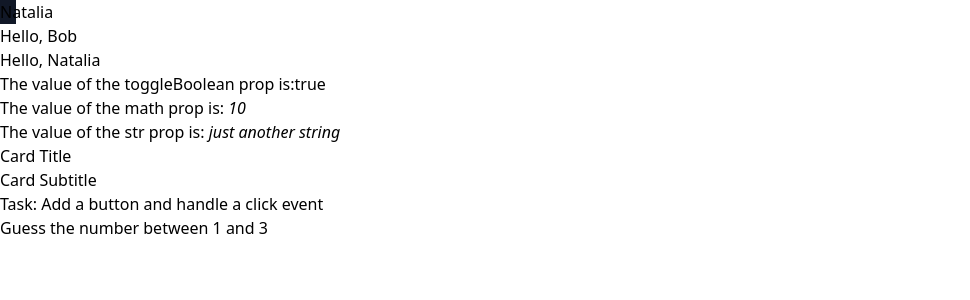
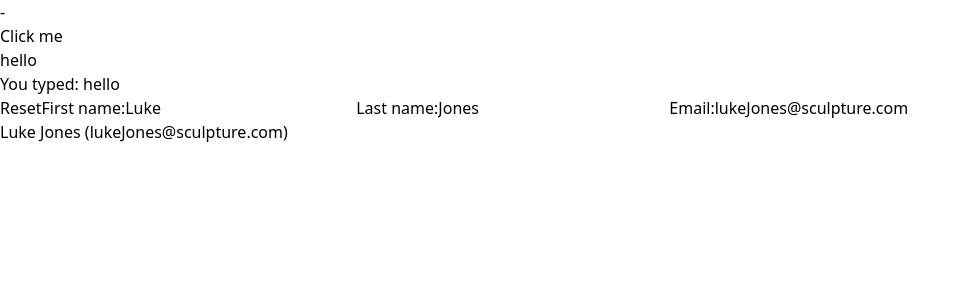
Before and after one commit to nserrano123/Nebula, a React (Vite) app: page / in a window 1280 px wide. Shown: the top 300 px of the page, without its empty margins (0-970 px from the left). Built offline with nearby package versions, Linux system fonts and the light colour scheme.

Commit message:
Boton en App e input

```diff
--- a/src/App.tsx
+++ b/src/App.tsx
@@ -1,40 +1,22 @@
-import Heading from './components/heading'
-import NavBar from './components/nav_bar'
-import Example from './components/prop_dos'
-import Card from './components/card';
-import ModeToggler from './mode_toggler';
+
+import InputComponent from './components/input_component';
+import MyButton from './components/mybutton';
+import RegisterForm from './components/register_form';
 
 
 
 function App() {
-  const bool = false;
-  const str1 = "just";
-
-  function handleClick() {
-    let randomNum = Math.floor(Math.random() * 3) + 1;
-    console.log(randomNum);
-    let userInput = prompt('type a number');
-    alert(`Computer number: ${randomNum}, Your guess: ${userInput}`);
-    }
 
 
   return (
-    <div className="App">
-    <NavBar  title='Natalia'></NavBar>
-    <Heading firstname = "Bob"></Heading>
-    <Heading firstname = "Natalia"></Heading>
-    <Example
-                toggleBoolean={!bool}
-                math={(10 + 20) / 3}
-                str={str1 + ' another ' + 'string'}
-            />
-    <Card h2="Card Title" h3="Card Subtitle"></Card>
-    {/* <ModeToggler /> */}
-    <div>
-      <h1>Task: Add a button and handle a click event</h1>
-      <button onClick = { handleClick }> Guess the number between 1 and 3</button>
-    </div>
-    </div>
+<div>
+
+    <MyButton></MyButton>
+
+    <InputComponent></InputComponent>
+    <RegisterForm></RegisterForm>
+
+   </div>
 
   )
 }
--- /dev/null
+++ b/src/components/input_component.tsx
@@ -0,0 +1,19 @@
+import { useState } from 'react';
+
+export default function InputComponent() {
+  const [inputText, setText] = useState('hello');
+
+  function handleChange(e:React.ChangeEvent<HTMLInputElement>) {
+    setText(e.target.value);
+  }
+
+  return (
+    <>
+      <input value={inputText} onChange={handleChange} />
+      <p>You typed: {inputText}</p>
+      <button onClick={() => setText('hello')}>
+        Reset
+      </button>
+    </>
+  );
+}
--- /dev/null
+++ b/src/components/mybutton.tsx
@@ -0,0 +1,26 @@
+import { useState } from "react";
+
+const MyButton = () => {
+
+const handleState = () => {
+
+frase === '-'? setfirst("Bienvenido a Stone"): setfirst("-")
+
+}
+
+const [frase, setfirst] = useState("-")
+
+    return (
+        <div>
+            <p>{frase}</p>
+            <button onClick={() => handleState()}>Click me</button>
+
+
+
+
+        </div>
+
+     );
+}
+
+export default MyButton;
--- /dev/null
+++ b/src/components/register_form.tsx
@@ -0,0 +1,55 @@
+import { useState } from 'react';
+
+export default function RegisterForm() {
+  const [form, setForm] = useState({
+    firstName: 'Luke',
+    lastName: 'Jones',
+    email: 'lukeJones@sculpture.com',
+  });
+
+  return (
+    <>
+      <label>
+        First name:
+        <input
+          value={form.firstName}
+          onChange={e => {
+            setForm({
+              ...form,
+              firstName: e.target.value
+            });
+          }}
+        />
+      </label>
+      <label>
+        Last name:
+        <input
+          value={form.lastName}
+          onChange={e => {
+            setForm({
+              ...form,
+              lastName: e.target.value
+            });
+          }}
+        />
+      </label>
+      <label>
+        Email:
+        <input
+          value={form.email}
+          onChange={e => {
+            setForm({
+              ...form,
+              email: e.target.value
+            });
+          }}
+        />
+      </label>
+      <p>
+        {form.firstName}{' '}
+        {form.lastName}{' '}
+        ({form.email})
+      </p>
+    </>
+  );
+}
--- a/src/mode_toggler.tsx
+++ b/src/mode_toggler.tsx
@@ -1,22 +1,27 @@
-const ModeToggler = () => {
+const ModeToggler = () =>
+{
 
     const darkModeOn = false;
     const darkMode = <h1> Dark Mode is on </h1>
     const LightMode = <h1> Light Mode is on </h1>
 
-    function hadleClick(){
+    function hadleClick()
+        {
             darkModeOn = !darkModeOn;
             if (darkModeOn === true)
                 {
                     console.log('Dark Mode is on');
-            else{
+                }
+            else
+                {
                 console.log('Light Mode is on');
                 }
 
         }
-    }
 
-    return (
+
+    return
+        (
 
         <>
 
@@ -26,14 +31,11 @@ const ModeToggler = () => {
             </div>
 
             <div> {darkModeOn ? darkMode: LightMode}
-                <button onClick={handleClick}> Toggle Mode </button>
+                <button onClick={hadleClick}> Toggle Mode </button>
             </div>
-
-
-
         </>
 
         );
-}
 
+};
 export default ModeToggler;
```
Lines whose indentation alone changed are shown as unchanged.
